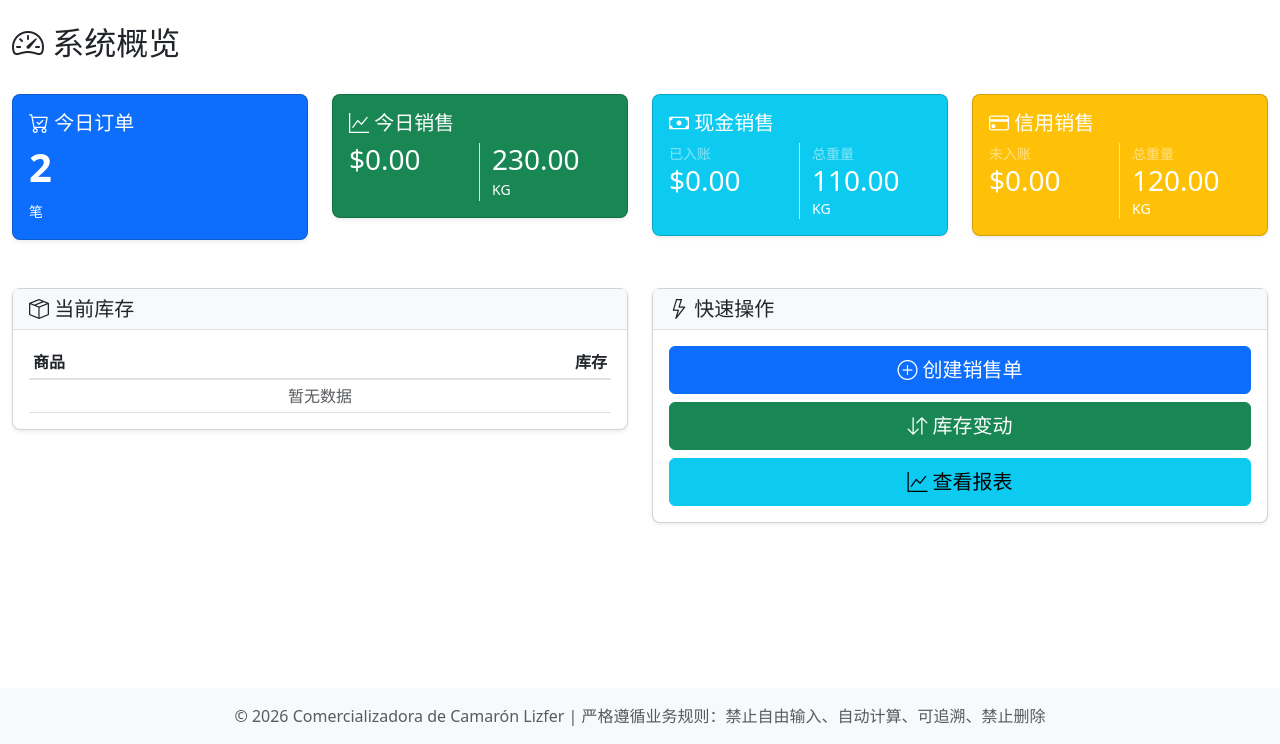
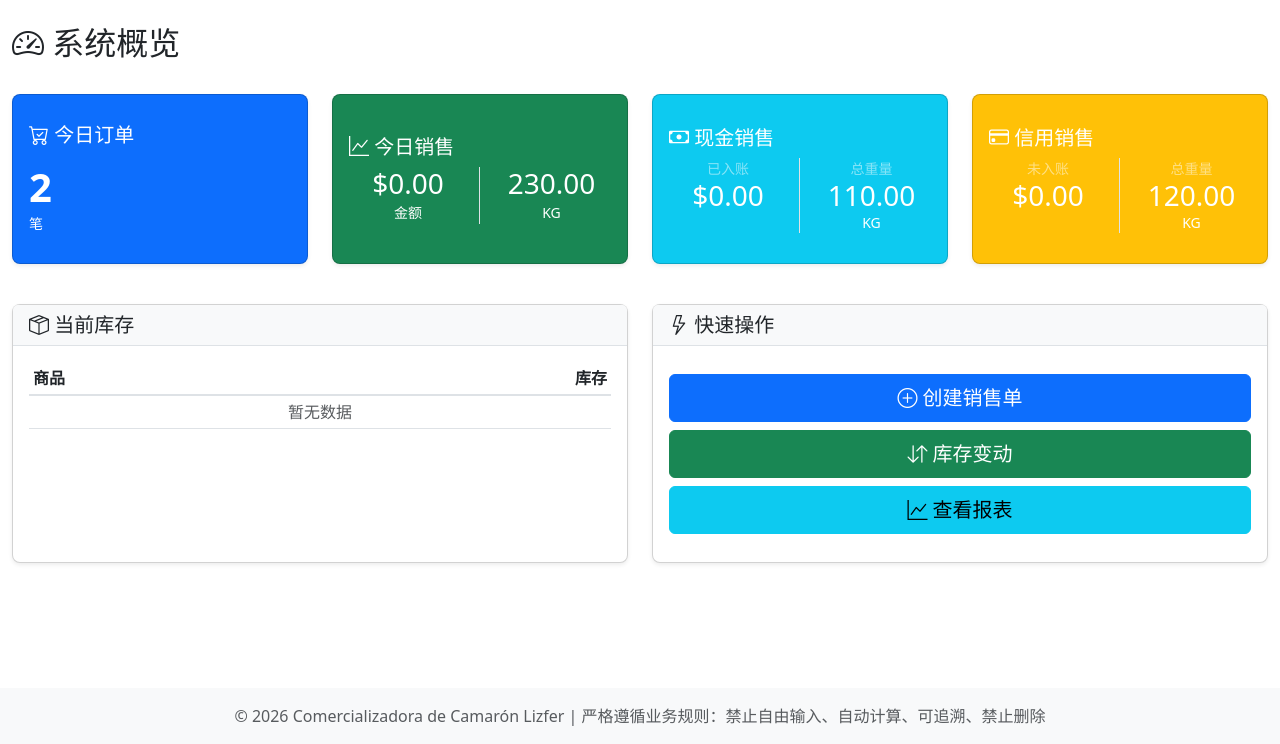
Before and after one commit to sayanget/Joseshrimp, a Flask app: page / in a window 1280 px wide. Shown: the part 56-800 px from the top of the page. Run offline with Flask 3, Linux system fonts and the light colour scheme; data comes from the database, SQL or seed files in the repository; data that the repository does not hold is empty.

Commit message:
feat: 统一首页卡片尺寸
- 移除强制min-height，保持紧凑布局
- 使用h-100类确保同行卡片等高
- 优化卡片内容居中对齐
- 提升整体视觉一致性

```diff
--- a/app/templates/index.html
+++ b/app/templates/index.html
@@ -12,26 +12,27 @@
 
 <!-- 今日销售汇总 -->
 <div class="row mb-4">
-    <div class="col-md-3">
-        <div class="card text-white bg-primary">
-            <div class="card-body">
+    <div class="col-md-3 mb-3">
+        <div class="card text-white bg-primary h-100">
+            <div class="card-body d-flex flex-column justify-content-center">
                 <h5 class="card-title">
                     <i class="bi bi-cart-check"></i> <span data-i18n="home.orders_today">今日订单</span>
                 </h5>
-                <h2 class="card-text">{{ (today_summary.order_count | default(0)) }}</h2>
+                <h2 class="card-text mb-0">{{ (today_summary.order_count | default(0)) }}</h2>
                 <p class="card-text"><small data-i18n="common.pieces">笔</small></p>
             </div>
         </div>
     </div>
-    <div class="col-md-3">
-        <div class="card text-white bg-success">
-            <div class="card-body">
+    <div class="col-md-3 mb-3">
+        <div class="card text-white bg-success h-100">
+            <div class="card-body d-flex flex-column justify-content-center">
                 <h5 class="card-title">
                     <i class="bi bi-graph-up"></i> <span data-i18n="home.sales_today">今日销售</span>
                 </h5>
-                <div class="row">
+                <div class="row text-center">
                     <div class="col-6 border-end">
                         <h3 class="card-text mb-0">${{ (today_summary.total_amount | default(0) | number(2)) }}</h3>
+                        <small>金额</small>
                     </div>
                     <div class="col-6">
                         <h3 class="card-text mb-0">{{ (today_summary.total_kg | default(0) | number) }}</h3>
@@ -41,13 +42,13 @@
             </div>
         </div>
     </div>
-    <div class="col-md-3">
-        <div class="card text-white bg-info">
-            <div class="card-body">
+    <div class="col-md-3 mb-3">
+        <div class="card text-white bg-info h-100">
+            <div class="card-body d-flex flex-column justify-content-center">
                 <h5 class="card-title">
                     <i class="bi bi-cash"></i> <span data-i18n="home.cash_sales">现金销售</span>
                 </h5>
-                <div class="row">
+                <div class="row text-center">
                     <div class="col-6 border-end">
                         <p class="mb-0 small text-white-50" data-i18n="home.received_amount">已入账</p>
                         <a href="{{ url_for('sales.payment_details', payment_type='现金', payment_status='paid') }}"
@@ -65,13 +66,13 @@
             </div>
         </div>
     </div>
-    <div class="col-md-3">
-        <div class="card text-white bg-warning">
-            <div class="card-body">
+    <div class="col-md-3 mb-3">
+        <div class="card text-white bg-warning h-100">
+            <div class="card-body d-flex flex-column justify-content-center">
                 <h5 class="card-title">
                     <i class="bi bi-credit-card"></i> <span data-i18n="home.credit_sales">信用销售</span>
                 </h5>
-                <div class="row">
+                <div class="row text-center">
                     <div class="col-6 border-end">
                         <p class="mb-0 small text-white-50" data-i18n="home.outstanding_amount">未入账</p>
                         <a href="{{ url_for('sales.payment_details', payment_type='Crédito', payment_status='unpaid') }}"
@@ -93,8 +94,8 @@
 
 <!-- 当前库存 -->
 <div class="row mb-4">
-    <div class="col-md-6">
-        <div class="card {% if current_stock.warning %}border-danger{% endif %}">
+    <div class="col-md-6 mb-3">
+        <div class="card {% if current_stock.warning %}border-danger{% endif %} h-100">
             <div class="card-header">
                 <h5 class="mb-0">
                     <i class="bi bi-box-seam"></i> <span data-i18n="home.current_stock">当前库存</span>
@@ -131,15 +132,15 @@
             </div>
         </div>
     </div>
-    <div class="col-md-6">
-        <div class="card">
+    <div class="col-md-6 mb-3">
+        <div class="card h-100">
             <div class="card-header">
                 <h5 class="mb-0">
                     <i class="bi bi-lightning"></i> <span data-i18n="home.quick_actions">快速操作</span>
                 </h5>
             </div>
-            <div class="card-body">
-                <div class="d-grid gap-2">
+            <div class="card-body d-flex align-items-center">
+                <div class="d-grid gap-2 w-100">
                     <a href="{{ url_for('sales.create_sale') }}" class="btn btn-primary btn-lg">
                         <i class="bi bi-plus-circle"></i> <span data-i18n="home.create_sale">创建销售单</span>
                     </a>
```
